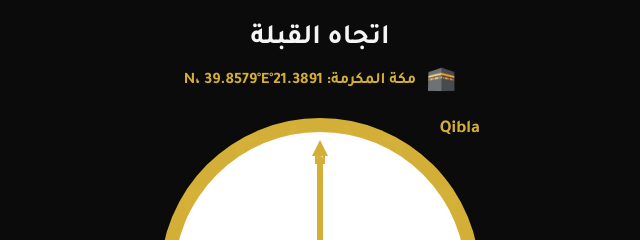
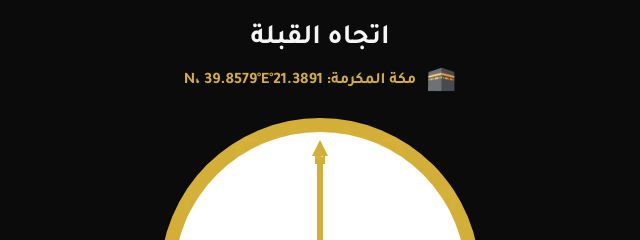
Before and after one commit to anas1-tech/q, a plain HTML site: page index.html in a window 1280 px wide. Shown: the top 240 px of the page, 320-960 px from the left. Drawn offline with Linux system fonts and the light colour scheme.

Commit message:
Update index.html

```diff
--- a/index.html
+++ b/index.html
@@ -25,8 +25,6 @@
     <div class="direction south">S</div>
     <div class="direction east">E</div>
     <div class="direction west">W</div>
-    <div class="direction qibla">Qibla</div>
-
 
     <div class="needle" id="needle"></div>
 
```
